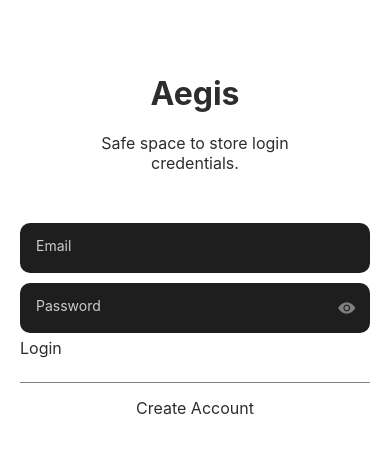
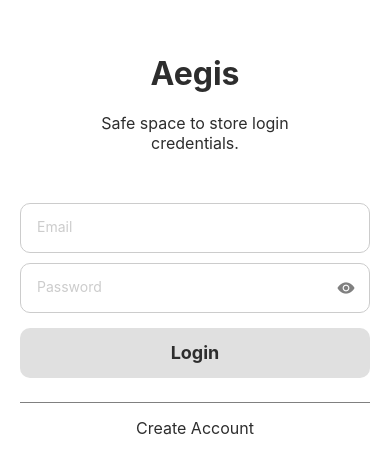
Before and after one commit to loony-mobile/aegis, a React Native app: screen /Edit in a window 390 px wide. Shown: the part 189-662 px from the top of the page. Built offline with nearby package versions, Linux system fonts and the light colour scheme; what react-native-biometrics would draw is missing.

Commit message:
textinput con theme styles

```diff
--- a/src/auth/Login.tsx
+++ b/src/auth/Login.tsx
@@ -2,7 +2,7 @@
 import React, {useState, useEffect} from 'react';
 import {View, Alert, TouchableOpacity} from 'react-native';
 import ReactNativeBiometrics, {BiometryTypes} from 'react-native-biometrics';
-import ButtonTextInput from '../components/ButtonTextInput';
+import TextInputIcon from '../components/TextInputIcon';
 import TextInput from '../components/TextInput';
 
 import AsyncStorage from '@react-native-async-storage/async-storage';
@@ -186,17 +186,19 @@
         placeholder="Email"
         value={loginState.email}
         onChangeText={setEmail}
+        theme={theme}
       />
-      {emailError ? <Text style={styles.error}>{emailError}</Text> : null}
+      {emailError ? <Text style={theme.error}>{emailError}</Text> : null}
 
-      <ButtonTextInput
+      <TextInputIcon
         value={loginState.password}
         onChangeText={setPassword}
         secureTextEntry={secureTextEntry}
         onIconPress={onIconPress}
         placeholder="Password"
+        theme={theme}
       />
-      {passwordError ? <Text style={styles.error}>{passwordError}</Text> : null}
+      {passwordError ? <Text style={theme.error}>{passwordError}</Text> : null}
 
       <Button
         text="Login"
--- a/src/auth/Signup.tsx
+++ b/src/auth/Signup.tsx
@@ -3,7 +3,7 @@
 import {STYLES, styles} from '../styles';
 import Text from '../components/Text';
 import TextInput from '../components/TextInput';
-import ButtonTextInput from '../components/ButtonTextInput';
+import TextInputIcon from '../components/TextInputIcon';
 import axios from 'axios';
 import {useTheme} from '../context/AppProvider';
 
@@ -116,29 +116,33 @@
         placeholder="First name"
         value={signupState.firstname}
         onChangeText={setFirstname}
+        theme={theme}
       />
 
       <TextInput
         placeholder="Last name"
         value={signupState.lastname}
         onChangeText={setLastname}
+        theme={theme}
       />
 
       <TextInput
         placeholder="Email"
         value={signupState.email}
         onChangeText={setEmail}
+        theme={theme}
       />
-      {emailError ? <Text style={styles.error}>{emailError}</Text> : null}
+      {emailError ? <Text style={theme.error}>{emailError}</Text> : null}
 
-      <ButtonTextInput
+      <TextInputIcon
         value={signupState.password}
         onChangeText={setPassword}
         secureTextEntry={secureTextEntry}
         onIconPress={onIconPress}
         placeholder="Password"
+        theme={theme}
       />
-      {passwordError ? <Text style={styles.error}>{passwordError}</Text> : null}
+      {passwordError ? <Text style={theme.error}>{passwordError}</Text> : null}
 
       <TouchableOpacity style={[theme.button]} onPress={handleSignup}>
         <Text style={[theme.btnText]}>Signup</Text>
--- a/src/components/TextInput.tsx
+++ b/src/components/TextInput.tsx
@@ -5,15 +5,17 @@
   value: string;
   onChangeText: (_: any) => Promise<void> | void;
   placeholder: string;
+  theme?: any;
 }
 
 export default function TextInputComponent({
   value,
   onChangeText,
   placeholder,
+  theme,
 }: TextInputProps) {
   return (
-    <View style={styles.inputContainer}>
+    <View style={[theme.textInputCon, styles.inputContainer]}>
       <TextInput
         placeholderTextColor="#ccc"
         style={styles.input}
@@ -30,7 +32,6 @@
   inputContainer: {
     height: 50,
     flexDirection: 'row',
-    backgroundColor: '#1E1E1E',
     borderRadius: 10,
     marginVertical: 5,
   },
--- a/src/components/ButtonTextInput.tsx
+++ b/src/components/TextInputIcon.tsx
@@ -2,23 +2,25 @@
 import {TextInput, View, StyleSheet, TouchableOpacity} from 'react-native';
 import Icon from 'react-native-vector-icons/Ionicons';
 
-interface TextInputProps {
+interface TextInputIconProps {
   value: string;
   onChangeText: (_: any) => Promise<void> | void;
   onIconPress?: () => Promise<void> | void;
   secureTextEntry: boolean;
   placeholder: string;
+  theme?: any;
 }
 
-export default function TextInputComponent({
+export default function TextInputIcon({
   value,
   onChangeText,
   onIconPress,
   secureTextEntry,
   placeholder,
-}: TextInputProps) {
+  theme,
+}: TextInputIconProps) {
   return (
-    <View style={styles.inputContainer}>
+    <View style={[theme.textInputCon, styles.inputContainer]}>
       <TextInput
         placeholderTextColor="#ccc"
         style={styles.input}
@@ -39,8 +41,6 @@
   inputContainer: {
     height: 50,
     flexDirection: 'row',
-    backgroundColor: '#1E1E1E',
-    borderRadius: 10,
     marginVertical: 5,
   },
   input: {
--- a/src/screens/Add.tsx
+++ b/src/screens/Add.tsx
@@ -4,7 +4,7 @@
 import axios from 'axios';
 import {handleError} from '../utils';
 import TextInput from '../components/TextInput';
-import ButtonTextInput from '../components/ButtonTextInput';
+import ButtonTextInput from '../components/TextInputIcon';
 import {useTheme} from '../context/AppProvider';
 
 export default function Add(props: any) {
--- a/src/screens/Edit.tsx
+++ b/src/screens/Edit.tsx
@@ -7,7 +7,7 @@
 import {handleError} from '../utils';
 import {Indicator} from '../types';
 import TextInput from '../components/TextInput';
-import ButtonTextInput from '../components/ButtonTextInput';
+import ButtonTextInput from '../components/TextInputIcon';
 import {useTheme} from '../context/AppProvider';
 
 export default function Edit(props: any) {
--- a/src/styles/index.ts
+++ b/src/styles/index.ts
@@ -1,4 +1,4 @@
-import {StyleProp, StyleSheet, TextStyle} from 'react-native';
+import {StyleProp, StyleSheet, TextStyle, ViewStyle} from 'react-native';
 export const darkTheme = {
   background: '#121212',
   surface: '#1E1E1E',
@@ -22,8 +22,26 @@
   fontWeight: 'bold',
 };
 
+const darkButton: StyleProp<ViewStyle> = {
+  height: 50,
+  backgroundColor: '#e0e0e0',
+  borderRadius: 10,
+  marginTop: 10,
+  alignItems: 'center',
+  justifyContent: 'center',
+  padding: 0,
+};
+
+const lightButton: StyleProp<ViewStyle> = {
+  ...darkButton,
+  backgroundColor: '#e0e0e0',
+};
+
 export const STYLES = {
   dark: {
+    textInputCon: {
+      backgroundColor: '#121212',
+    },
     con: {
       backgroundColor: '#121212',
     },
@@ -33,12 +51,7 @@
     card: {
       backgroundColor: '#1E1E1E',
     },
-    button: {
-      height: 50,
-      backgroundColor: '#e0e0e0',
-      borderRadius: 10,
-      marginTop: 10,
-    },
+    button: darkButton,
     btnDelete: {
       height: 50,
       backgroundColor: '#1E1E1E',
@@ -54,16 +67,48 @@
       fontWeight: 'bold',
     },
     btnText: buttonText,
+    error: {
+      color: 'white',
+      marginBottom: 10,
+      fontSize: 14,
+    },
   },
   light: {
+    textInputCon: {
+      backgroundColor: '#ffffff',
+      borderWidth: 1,
+      borderColor: '#ccc',
+      borderRadius: 10,
+    },
     con: {
-      backgroundColor: '#fff',
+      backgroundColor: '#ffffff',
     },
     text: {
       color: '#2d2d2d',
     },
     card: {
       backgroundColor: '#ccc',
+    },
+    button: lightButton,
+    btnDelete: {
+      height: 50,
+      backgroundColor: '#1E1E1E',
+      borderRadius: 10,
+      justifyContent: 'center',
+      alignItems: 'center',
+      marginTop: 10,
+    },
+    btnDeleteText: {
+      color: '#ffffff',
+      fontSize: 18,
+      textAlign: 'center',
+      fontWeight: 'bold',
+    },
+    btnText: buttonText,
+    error: {
+      color: 'black',
+      marginBottom: 10,
+      fontSize: 14,
     },
   },
   border: {
```
